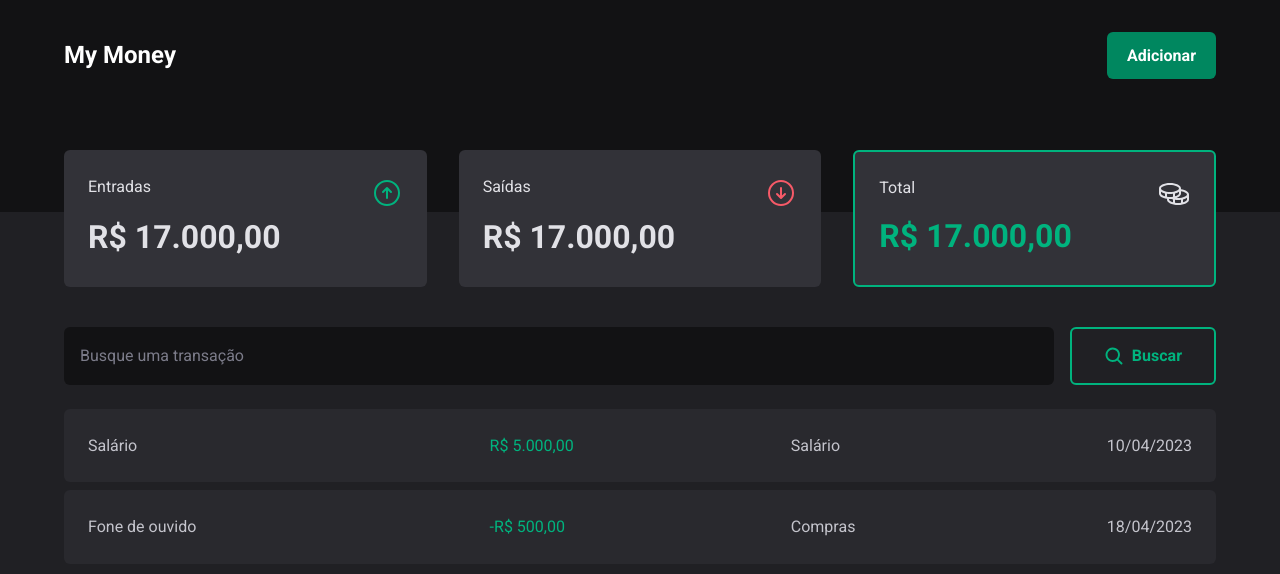
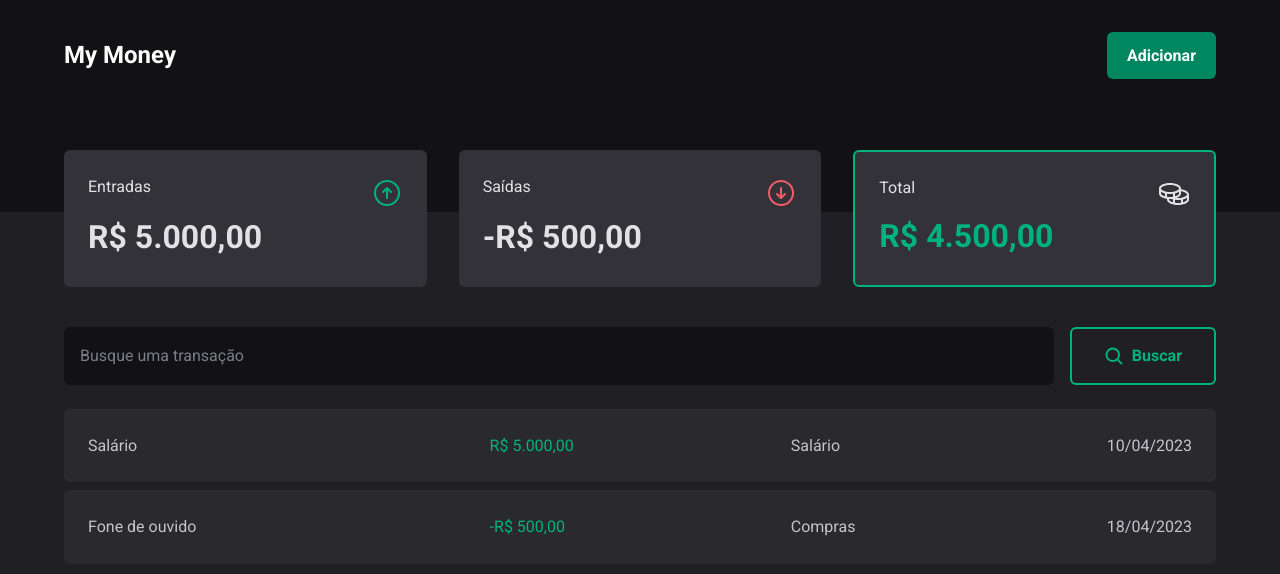
Before and after one commit to eduardoqsilva/MyMoney-react, a React (Vite) app: page / in a window 1280 px wide. Shown: the top 574 px of the page. Built offline with nearby package versions, Linux system fonts and the light colour scheme.

Commit message:
update status component

```diff
--- a/src/components/Status/index.tsx
+++ b/src/components/Status/index.tsx
@@ -1,26 +1,44 @@
 import { Card } from "../Card";
 import { Grid, StatusContainer } from "./Status.style";
+import { ListType } from "../../pages/Transactions";
 
-export function Status() {
+
+interface TypeStatus {
+  list: ListType[]
+}
+
+
+export function Status({ list }:TypeStatus) {
+  let values = [0,0,0]
+
+  list.map((i) => {
+    if(i.value > 0) {
+      values[0] = values[0] + i.value
+    }else {
+      values[1] = values[1] + i.value
+    }
+    values[2] = values[2] + i.value
+  })
+
   return (
     <StatusContainer>
       <Grid>
         <Card
-          value={17000}
+          value={values[0]}
           legend={'Entradas'}
-          positive={true}
+          positive={values[0] > 1}
           variation={'01'}
         />
         <Card
-          value={17000}
+          value={values[1]}
           legend={'Saídas'}
-          positive={false}
+          positive={values[1] > 1}
           variation={'01'}
         />
         <Card
-          value={17000}
+          value={values[2]}
           legend={'Total'}
-          positive={true}
+          positive={values[2] > 1}
           variation={'02'}
         />
       </Grid>
```
